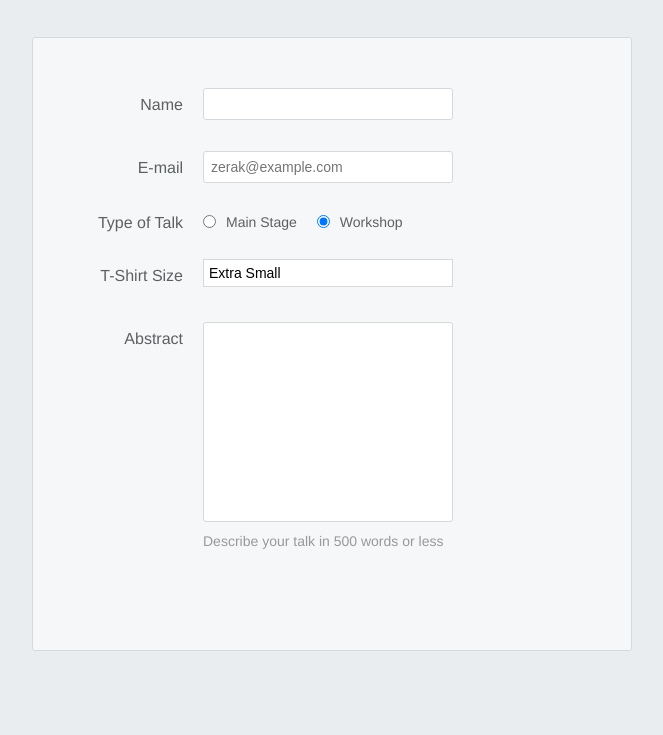
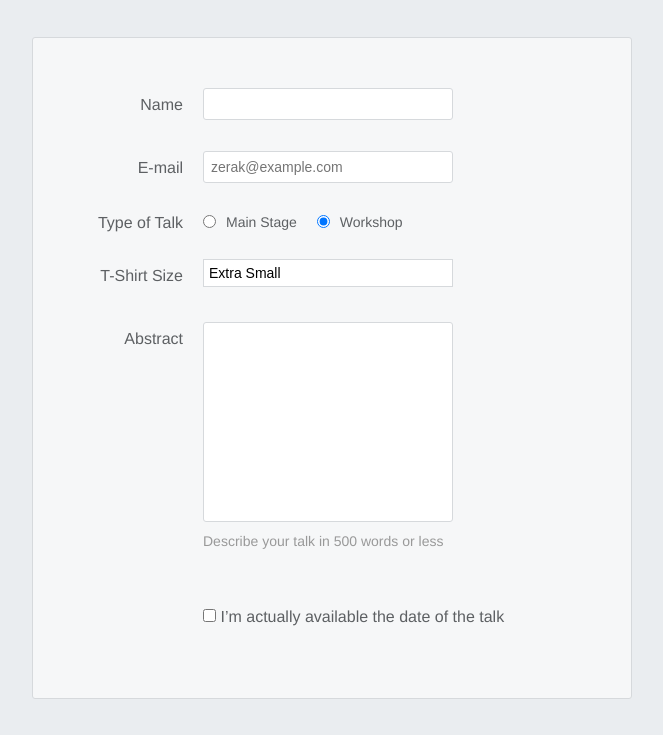
Before and after one commit to HasanZerak/fake_talk, a plain HTML site: page index.html in a window 1280 px wide. Shown: the part 225-960 px from the top of the page, without its empty margins (308-971 px from the left). Before the commit the page ends 916 px from the top, so only its background shows below. Drawn offline with Linux system fonts and the light colour scheme.

Commit message:
Add checkboxes

```diff
--- a/index.html
+++ b/index.html
@@ -43,6 +43,12 @@
             <textarea id='abstract' name='abstract'></textarea>
             <div class='instructions'>Describe your talk in 500 words or less</div>
         </div>
+        <div class='form-row'>
+            <label class='checkbox-label' for='available'>
+                <input id='available' name='available' type='checkbox' value='is-available' />
+                <span>I’m actually available the date of the talk</span>
+            </label>
+        </div>
 
 
     </form>
--- a/styles.css
+++ b/styles.css
@@ -125,6 +125,10 @@ body {
     margin-bottom: 30px;
 }
 
+.form-row .checkbox-label {
+    margin-bottom: 0;
+}
+
 @media only screen and (min-width: 700px) {
 
     .speaker-form-header,
@@ -171,4 +175,9 @@ body {
     .form-row .instructions {
         margin-left: 120px;
     }
+
+    .form-row .checkbox-label {
+        margin-left: 120px;
+        width: auto;
+    }
 }
```
